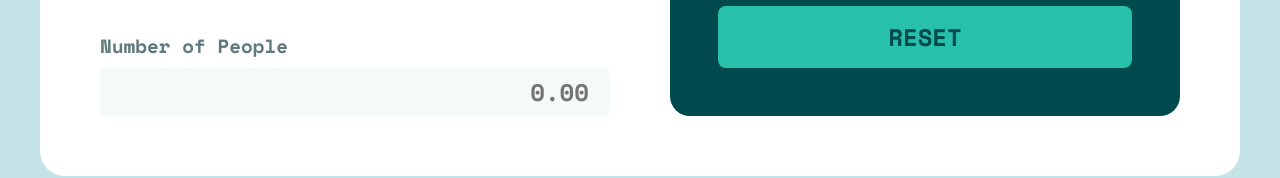
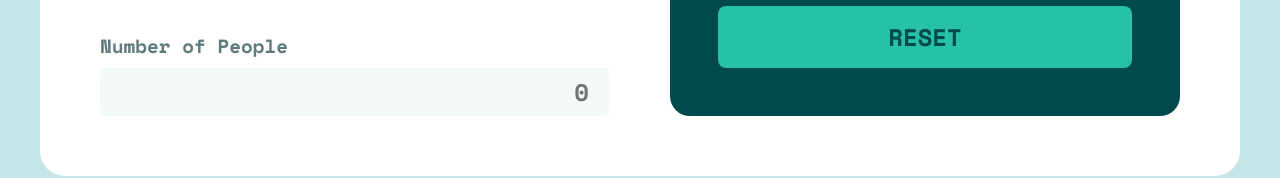
Before and after one commit to 987456987/tip-calculator-app, a React (Vite) app in the folder tip-calculator/: page / in a window 1280 px wide. Shown: the part 507-685 px from the top of the page. Built offline with nearby package versions, Linux system fonts and the light colour scheme.

Commit message:
infinite fix and placeholder

```diff
--- a/tip-calculator/src/components/Display.jsx
+++ b/tip-calculator/src/components/Display.jsx
@@ -12,7 +12,7 @@ function Display({ tipPercent, numPeople, billTotal }) {
             <p className="extra">/ person</p>
           </div>
           <div className="output">
-            {tipAmount > 0 ? (tipAmount / numPeople).toFixed(2).toString() : "0.00"}
+            {isFinite(tipAmount/numPeople) ? (tipAmount / numPeople).toFixed(2).toString() : "0.00"}
           </div>
         </div>
         <div className="inner-container">
--- a/tip-calculator/src/components/Inputs.jsx
+++ b/tip-calculator/src/components/Inputs.jsx
@@ -90,7 +90,7 @@ function Inputs({ tipPercent, setTipPercent, setNumPeople, setBillTotal }) {
           type="number"
           value={numPeopleInput}
           onChange={(e) => numPeopleInputChange(e.target.value)}
-          placeholder="0.00"
+          placeholder="0"
         />
       </div>
     </div>
```
